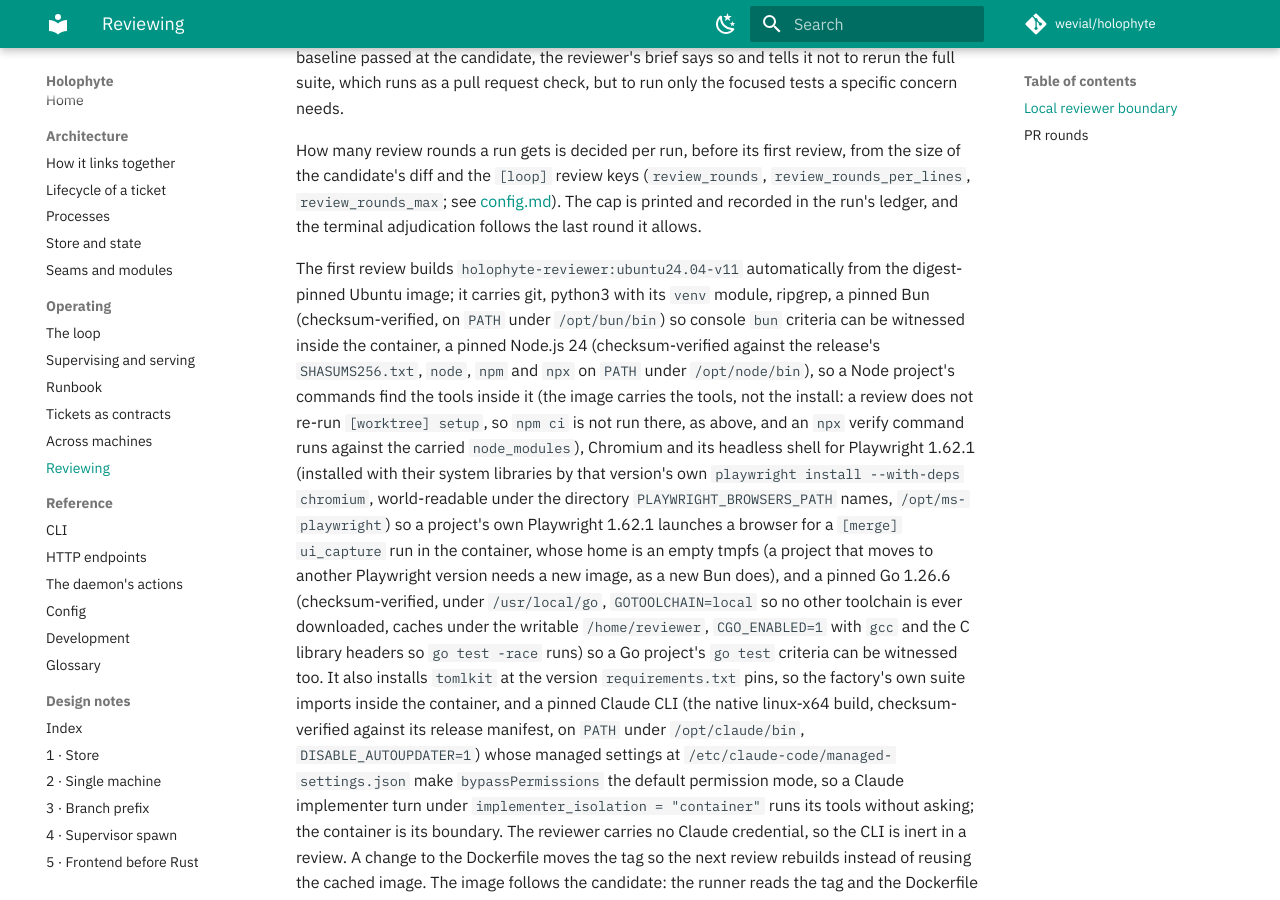
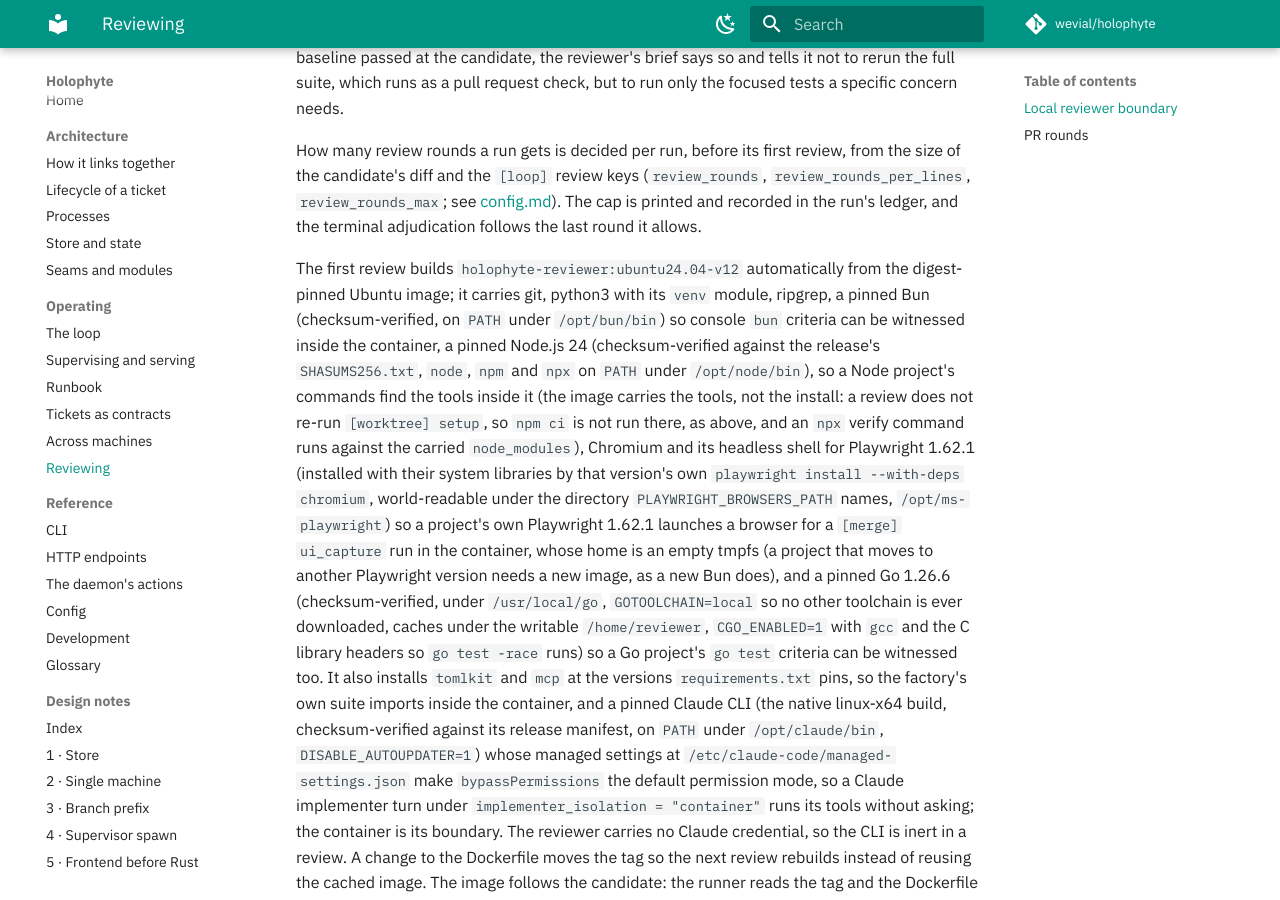
Before and after one commit to wevial/holophyte, an MkDocs documentation site: the page built from docs/reviewing.md, in a window 1280 px wide and 900 px high, scrolled down 1016 px. Built offline with MkDocs 1.6.1 and Material for MkDocs 9.7.7, drawn with Linux system fonts in a browser that asks for light colours; comment, search, counter and statistics services are not loaded.

Commit message:
build(deps): pin the MCP Python SDK beside tomlkit (HOLO-151)
Pin mcp==2.3.0 in requirements.txt and pyproject.toml, and install it in
the reviewer image beside tomlkit through a new MCP_VERSION argument; the
image tag moves from ubuntu24.04-v11 to ubuntu24.04-v12. The README,
docs/reference/daemon.md, deploy/README.md, docs/reviewing.md and the
Dockerfile comment name both dependencies and that only `holo mcp` needs
mcp. Nothing imports it yet.

tests/test_dependency_pins.py holds the Dockerfile's version arguments
equal to requirements.txt's pins and checks the README's Install section
names every pinned package.

```diff
--- a/docs/reviewing.md
+++ b/docs/reviewing.md
@@ -53,7 +53,7 @@ review, from the size of the candidate's diff and the `[loop]` review keys
 [config.md](config.md)). The cap is printed and recorded in the run's ledger,
 and the terminal adjudication follows the last round it allows.
 
-The first review builds `holophyte-reviewer:ubuntu24.04-v11` automatically from
+The first review builds `holophyte-reviewer:ubuntu24.04-v12` automatically from
 the digest-pinned Ubuntu image; it carries git, python3 with its `venv`
 module, ripgrep, a pinned Bun (checksum-verified, on `PATH` under
 `/opt/bun/bin`) so console `bun` criteria can be witnessed inside the
@@ -73,8 +73,8 @@ Playwright version needs a new image, as a new Bun does), and a pinned Go 1.26.6
 toolchain is ever downloaded, caches under the writable `/home/reviewer`, `CGO_ENABLED=1` with `gcc` and
 the C library headers so `go test -race` runs) so a Go project's `go test`
 criteria can be witnessed too. It also installs
-`tomlkit` at the version `requirements.txt` pins, so the factory's own suite
-imports inside the container, and a pinned Claude CLI (the native linux-x64
+`tomlkit` and `mcp` at the versions `requirements.txt` pins, so the factory's
+own suite imports inside the container, and a pinned Claude CLI (the native linux-x64
 build, checksum-verified against its release manifest, on `PATH` under
 `/opt/claude/bin`, `DISABLE_AUTOUPDATER=1`) whose managed settings at
 `/etc/claude-code/managed-settings.json` make `bypassPermissions` the default
--- a/pyproject.toml
+++ b/pyproject.toml
@@ -6,7 +6,7 @@ build-backend = "setuptools.build_meta"
 name = "holophyte"
 version = "0.1.0"
 requires-python = ">=3.11"
-dependencies = ["tomlkit==0.15.1"]
+dependencies = ["tomlkit==0.15.1", "mcp==2.3.0"]
 
 [project.scripts]
 holo = "holophyte.holo.cli:main"
--- a/requirements.txt
+++ b/requirements.txt
@@ -1 +1,2 @@
 tomlkit==0.15.1
+mcp==2.3.0
--- a/review_runner.py
+++ b/review_runner.py
@@ -19,7 +19,7 @@ from pathlib import Path
 from typing import Sequence
 
 ROOT = Path(__file__).resolve().parent
-IMAGE = "holophyte-reviewer:ubuntu24.04-v11"
+IMAGE = "holophyte-reviewer:ubuntu24.04-v12"
 MODEL = "gpt-6-astra"
 EFFORT = "high"
 EFFORTS = ("low", "medium", "high", "xhigh")
```
Also changed, not shown: README.md (+3 -3 lines), deploy/README.md (+7 -6 lines), docs/reference/daemon.md (+3 -2 lines), 3 other files.
